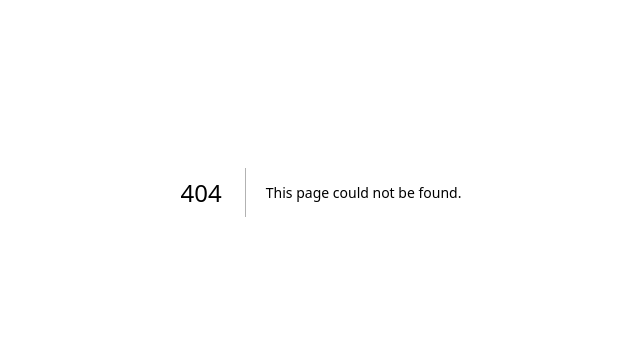
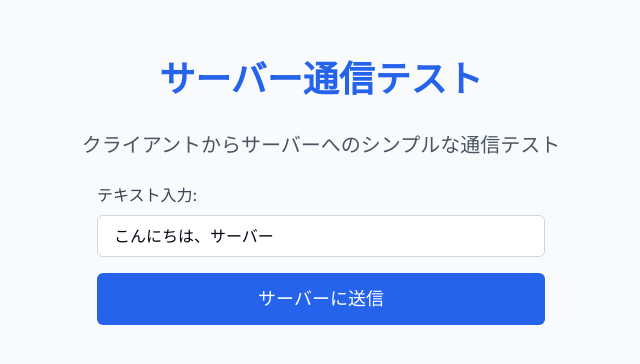
Before and after one commit to yudaiushiro/ai-podcaster-saas, a Next.js app: page /graphai-test in a window 1280 px wide. Before the commit this address had no page. Shown: the part 208-572 px from the top of the page, without its empty margins (319-959 px from the left). Built offline with nearby package versions, Linux system fonts and the light colour scheme.

Commit message:
クライアント-サーバー処理のサンプル

```diff
--- /dev/null
+++ b/app/api/graphai-server/action.ts
@@ -0,0 +1,31 @@
+'use server';
+
+// サーバーサイドの処理を行う関数
+export async function processOnServer(inputText: string) {
+  try {
+    console.log("サーバー側で処理中:", inputText);
+
+    // サーバー側での単純な処理（実際のアプリではデータベース操作などを行う）
+    const processedText = inputText.toUpperCase();
+
+    // 現在時刻を追加
+    const result = {
+      processedText: processedText,
+      timestamp: new Date().toISOString(),
+      serverMessage: "サーバーからの応答です"
+    };
+
+    console.log("処理結果:", result);
+
+    // 1秒待機してサーバー処理に時間がかかることをシミュレート
+    await new Promise(resolve => setTimeout(resolve, 1000));
+
+    return { success: true, data: result };
+  } catch (error) {
+    console.error('サーバー処理エラー:', error);
+    return {
+      success: false,
+      error: error instanceof Error ? error.message : '不明なエラーが発生しました'
+    };
+  }
+}
--- /dev/null
+++ b/app/graphai-test/page.tsx
@@ -0,0 +1,85 @@
+'use client';
+
+import { useState } from 'react';
+import { processOnServer } from '../api/graphai-server/action';
+
+export default function ServerTest() {
+  const [inputText, setInputText] = useState('こんにちは、サーバー');
+  const [result, setResult] = useState<any>(null);
+  const [loading, setLoading] = useState(false);
+  const [error, setError] = useState<string | null>(null);
+
+  const handleSubmit = async (e: React.FormEvent) => {
+    e.preventDefault();
+    setLoading(true);
+    setError(null);
+
+    try {
+      // サーバーアクションを呼び出す
+      const response = await processOnServer(inputText);
+
+      if (response.success) {
+        setResult(response.data);
+      } else {
+        setError(response.error || 'エラーが発生しました');
+      }
+    } catch (err) {
+      console.error('エラー:', err);
+      setError(err instanceof Error ? err.message : '不明なエラーが発生しました');
+    } finally {
+      setLoading(false);
+    }
+  };
+
+  return (
+    <div className="flex min-h-screen flex-col items-center justify-center bg-slate-50 p-4">
+      <h1 className="text-4xl font-bold text-blue-600 mb-6">サーバー通信テスト</h1>
+      <p className="mt-2 text-xl text-gray-600 mb-6">クライアントからサーバーへのシンプルな通信テスト</p>
+
+      <form onSubmit={handleSubmit} className="w-full max-w-md">
+        <div className="mb-4">
+          <label htmlFor="inputText" className="block text-gray-700 mb-2">
+            テキスト入力:
+          </label>
+          <input
+            type="text"
+            id="inputText"
+            value={inputText}
+            onChange={(e) => setInputText(e.target.value)}
+            className="w-full px-4 py-2 border border-gray-300 rounded-md focus:outline-none focus:ring-2 focus:ring-blue-500"
+            placeholder="サーバーに送信するテキスト"
+          />
+        </div>
+
+        <button
+          type="submit"
+          disabled={loading || !inputText.trim()}
+          className="w-full bg-blue-600 hover:bg-blue-700 text-white px-6 py-3 rounded-md text-lg font-medium disabled:opacity-50"
+        >
+          {loading ? '処理中...' : 'サーバーに送信'}
+        </button>
+      </form>
+
+      {error && (
+        <div className="mt-6 p-4 bg-red-100 border border-red-400 text-red-700 rounded w-full max-w-md">
+          エラー: {error}
+        </div>
+      )}
+
+      {result && (
+        <div className="mt-6 p-4 bg-green-100 border border-green-400 text-green-700 rounded w-full max-w-md">
+          <h2 className="font-bold mb-2">サーバーからの応答:</h2>
+          <div className="mb-2">
+            <span className="font-semibold">処理結果:</span> {result.processedText}
+          </div>
+          <div className="mb-2">
+            <span className="font-semibold">タイムスタンプ:</span> {result.timestamp}
+          </div>
+          <div className="mb-2">
+            <span className="font-semibold">メッセージ:</span> {result.serverMessage}
+          </div>
+        </div>
+      )}
+    </div>
+  );
+}
```
